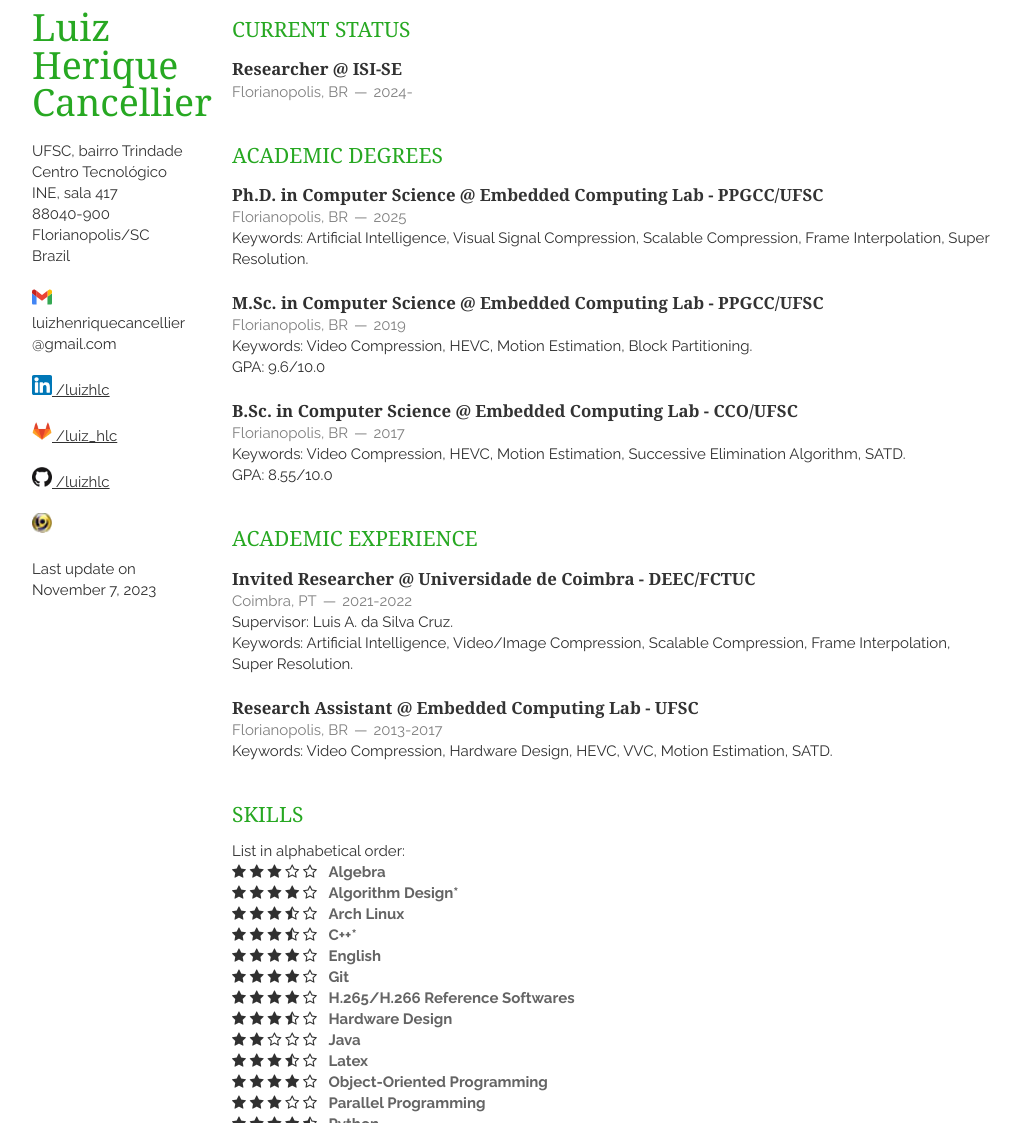
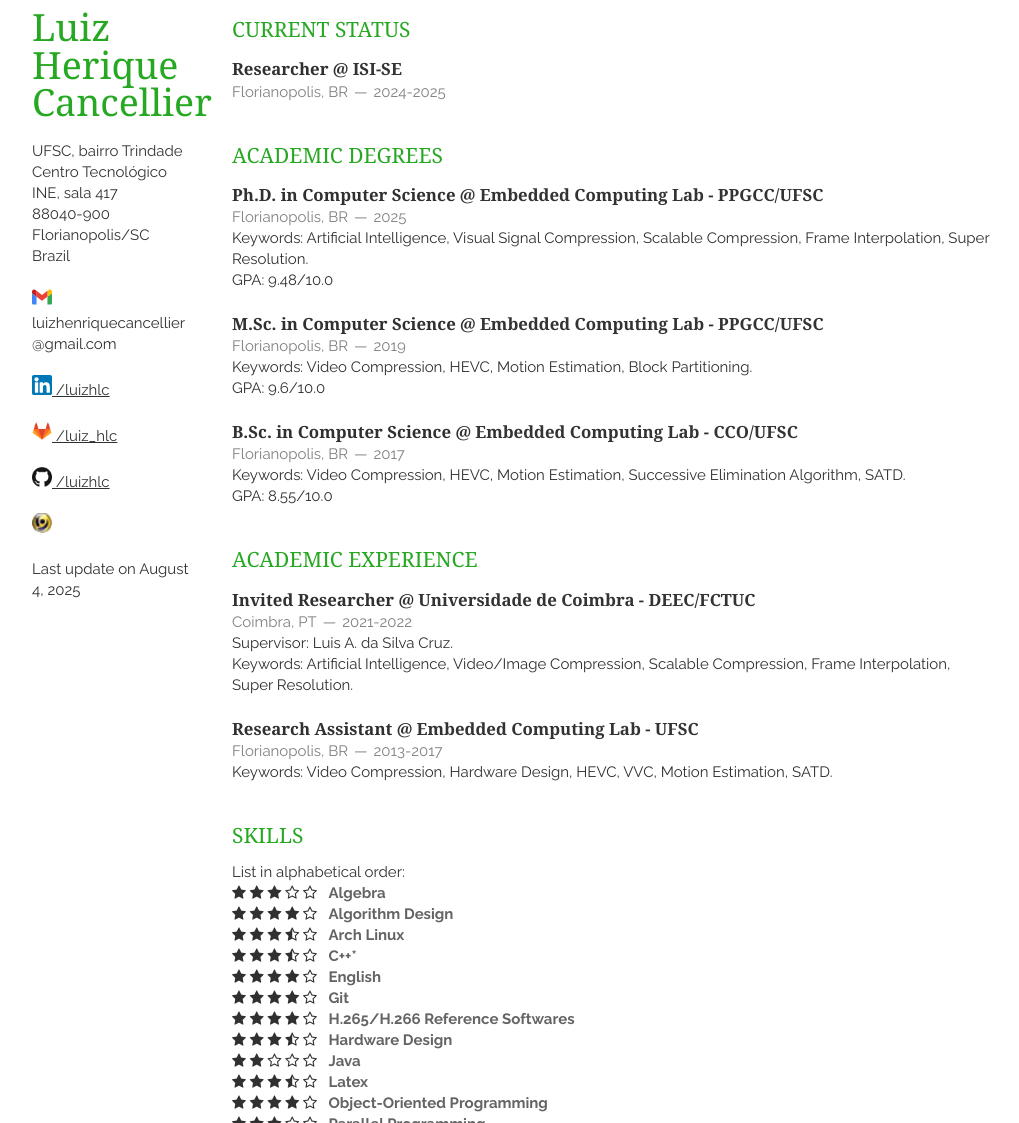
Before and after one commit to luizhlc/luizhlc.github.io, a plain HTML site: page index.html in a window 1280 px wide. Shown: the part 223-1346 px from the top of the page, without its empty margins (138-1157 px from the left). Drawn offline with Linux system fonts and the light colour scheme.

Commit message:
fix details

```diff
--- a/index.html
+++ b/index.html
@@ -41,7 +41,7 @@
         <p> <u><a href="https://github.com/luizhlc" target="blank"><i><img src="/static/img/github_icon.png" height="20" width="20" /></i> /luizhlc</a> </u></p>
         <p> <u><a href="lattes.cnpq.br/8501485095646713" target="blank"><i><img src="/static/img/lattes_icon.gif" height="20" width="20" /></i></a> </u></p>
 
-        <p> Last update on November 7, 2023</p>
+        <p> Last update on August 4, 2025</p>
     </header>
 
     <div class="thirteen columns clearfix">
@@ -61,7 +61,7 @@
           <article>
               <header>
                 <h1>Researcher @ <a href="https://institutos.sc.senai.br/os-institutos/" target="blank">ISI-SE</a></h1>
-                <span><address>Florianopolis, BR</address><time>2024-</time></span>
+                <span><address>Florianopolis, BR</address><time>2024-2025</time></span>
               </header>
             </article>
         </section>
@@ -74,6 +74,7 @@
                 <span><address>Florianopolis, BR</address><time>2025</time></span>
               </header>
               <p> Keywords: Artificial Intelligence, Visual Signal Compression, Scalable Compression, Frame Interpolation, Super Resolution.</p>
+              <p> GPA: 9.48/10.0</p>
             </article>
             <article>
               <header>
@@ -131,7 +132,7 @@
               <i class="fa fa-star"></i>
               <i class="fa fa-star"></i>
               <i class="fa fa-star-o"></i>
-              &nbsp;&nbsp;<em>Algorithm Design*</em>
+              &nbsp;&nbsp;<em>Algorithm Design</em>
             </p>
             <p>
               <i class="fa fa-star"></i>
@@ -306,7 +307,7 @@
               </p>
             </div>
             <strong>Luiz Henrique Cancellier</strong>, André Beims Bräscher, Ismael Seidel, Luís A. da Silva Cruz Mateus Grellert, José Luis Güntzel;
-            <a href="https://ieeexplore.ieee.org/document/10261663" style="text-decoration: underline;" target="_blank">
+            <a href="https://ieeexplore.ieee.org/document/10891389" style="text-decoration: underline;" target="_blank">
               &quot;Asymmetric Multi-Layer Compression: Decoupling Inter-Layer Coding Dependencies With a Learned Model&quot;;
             </a>
             &nbsp; IEEE Access - 2025
```
